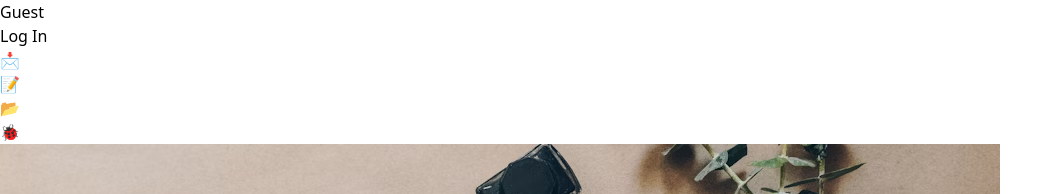
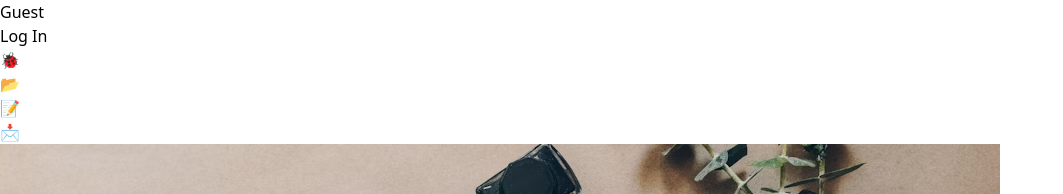
Before and after one commit to Talha-054/Notify, a React (Vite) app in the folder Notify/: page / in a window 1280 px wide. Shown: the top 194 px of the page, without its empty margins (0-1063 px from the left). Built offline with nearby package versions, Linux system fonts and the light colour scheme.

Commit message:
sidebar changes

```diff
--- a/Notify/src/Components/Navbar.jsx
+++ b/Notify/src/Components/Navbar.jsx
@@ -21,7 +21,7 @@ function Navbar() {
 
                 <section className='user-section border-none  h-full w-3/6 sm:w-4/12 lg:w-1/6 flex justify-start items-center'>
                     <div className="user-profile h-5/6 mx-1 sm:mx-4 lg:mx-8 rounded-full bg-white aspect-square"></div>
-                    <p className='text-slate-50  text-base '>{user.LoggedIn? ((user.name).charAt(0).toUpperCase() + (user.name).slice(1)): "Guest"}</p>
+                    <p className='text-slate-50 text-base '>{user.LoggedIn? ((user.name).charAt(0).toUpperCase() + (user.name).slice(1)): "Guest"}</p>
                 </section>
 
                 <section className='flex flex-col-reverse lg:flex-row w-3/6 sm:w-8/12 lg:w-5/6 h-full'>
--- a/Notify/src/Components/Sidebar.jsx
+++ b/Notify/src/Components/Sidebar.jsx
@@ -14,25 +14,32 @@ function Sidebar() {
 
     return (
         <>
-            <div className="sidebar-container lg:w-1/12 w-1/6  bg-gradient-to-b from-slate-900 to-slate-700 h-[90svh] flex flex-col ">
+            <div className="sidebar-container lg:w-1/12 w-1/6  bg-gradient-to-b from-slate-900 to-slate-700 h-[90svh] flex flex-col-reverse ">
 
-                <section className='w-full h-1/6 flex  justify-center items-center'>
-                    <p className='h-1/2 w-2/3 flex justify-center items-center text-3xl sm:text-5xl hover:scale-125 duration-200 hover:cursor-pointer'><NavLink to="/add-note">📩</NavLink></p>
+                <div className='h-full w-full flex flex-col-reverse justify-evenly'>
 
-                    {/* <div className="add-task w-full h-1/2 bg-yellow-500 flex justify-center items-center text-blue-100 hover:font-extrabold hover:cursor-pointer duration-100  font-sans">📩 Add New Task</div> */}
-                </section>
+                    <section className='w-full h-1/6 flex justify-center items-center'>
+                        <p onClick={bugReport} className='h-1/2 w-2/3 flex justify-center items-center text-3xl sm:text-5xl hover:scale-125 duration-200 hover:cursor-pointer'>🐞</p>
+                    </section>
 
-                <section className='w-full h-1/6 flex justify-center items-center'>
-                    <p className='h-1/2 w-2/3 flex justify-center items-center text-3xl sm:text-5xl hover:scale-125 duration-200 hover:cursor-pointer'><NavLink to="/Edit-notes">📝</NavLink></p>
-                </section>
 
-                <section className='w-full h-1/6 flex justify-center items-center'>
-                    <p className='h-1/2 w-2/3 flex justify-center items-center text-3xl sm:text-5xl hover:scale-125 duration-200 hover:cursor-pointer'><NavLink to="/Notes">📂</NavLink></p>
-                </section>
+                    <section className='w-full h-1/6 flex justify-center items-center '>
+                        <p className='h-1/2 w-2/3 flex justify-center items-center text-3xl sm:text-5xl hover:scale-125 duration-200 hover:cursor-pointer'><NavLink to="/Notes">📂</NavLink></p>
+                    </section>
 
-                <section className='w-1/6 lg:w-1/12 h-1/6 flex justify-center items-center absolute bottom-0 left-0'>
-                    <p onClick={bugReport} className='h-1/2 w-2/3 flex justify-center items-center text-3xl sm:text-5xl hover:scale-125 duration-200 hover:cursor-pointer'>🐞</p>
-                </section>
+
+                    <section className='w-full h-1/6 flex justify-center items-center'>
+                        <p className='h-1/2 w-2/3 flex justify-center items-center text-3xl sm:text-5xl hover:scale-125 duration-200 hover:cursor-pointer'><NavLink to="/Edit-notes">📝</NavLink></p>
+                    </section>
+
+
+                    <section className='w-full h-1/6 flex  justify-center items-center'>
+                        <p className='h-1/2 w-2/3 flex justify-center items-center text-3xl sm:text-5xl hover:scale-125 duration-200 hover:cursor-pointer'><NavLink to="/add-note">📩</NavLink></p>
+
+                        {/* <div className="add-task w-full h-1/2 bg-yellow-500 flex justify-center items-center text-blue-100 hover:font-extrabold hover:cursor-pointer duration-100  font-sans">📩 Add New Task</div> */}
+                    </section>
+
+                </div>
 
             </div>
         </>
```
